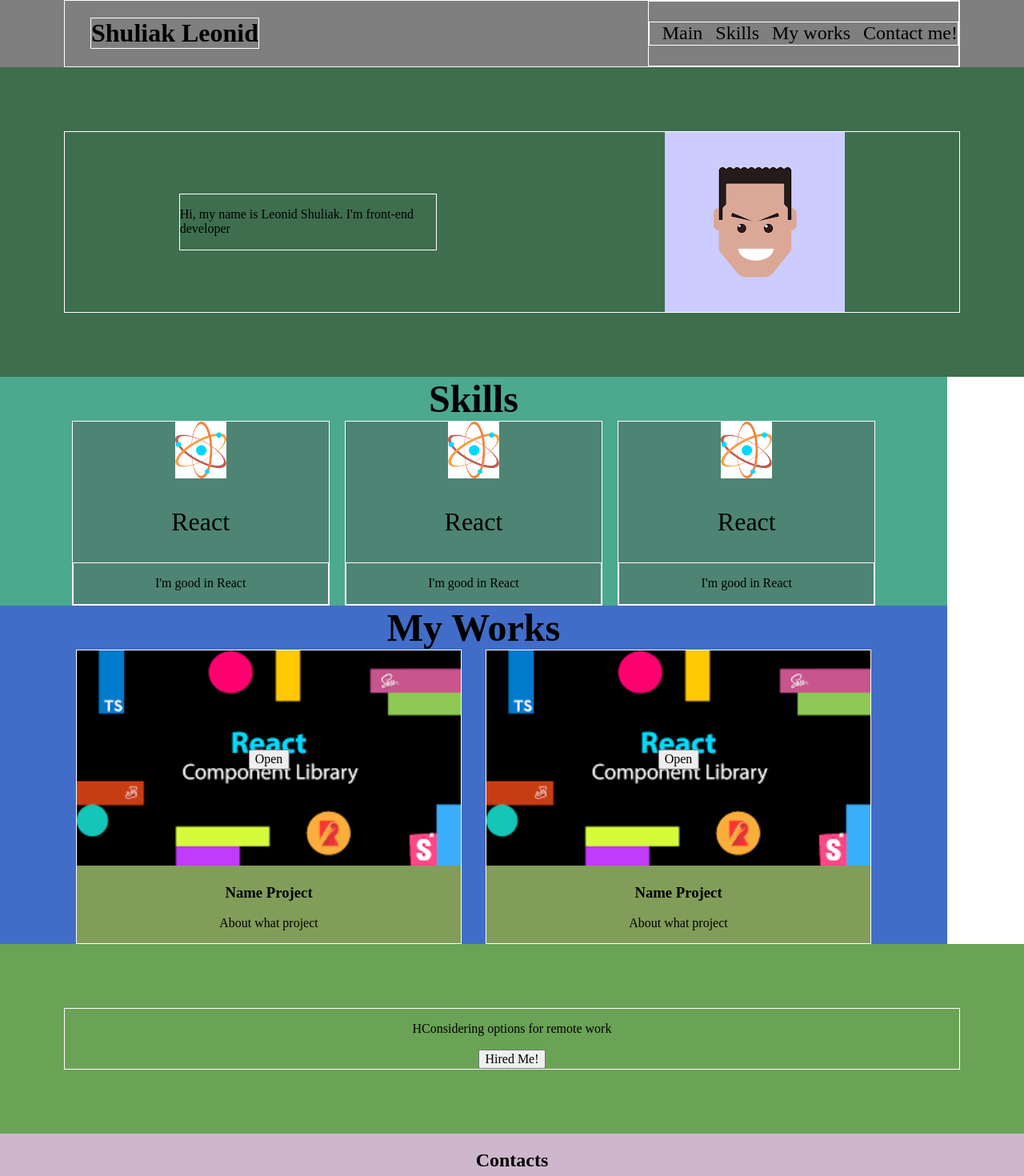
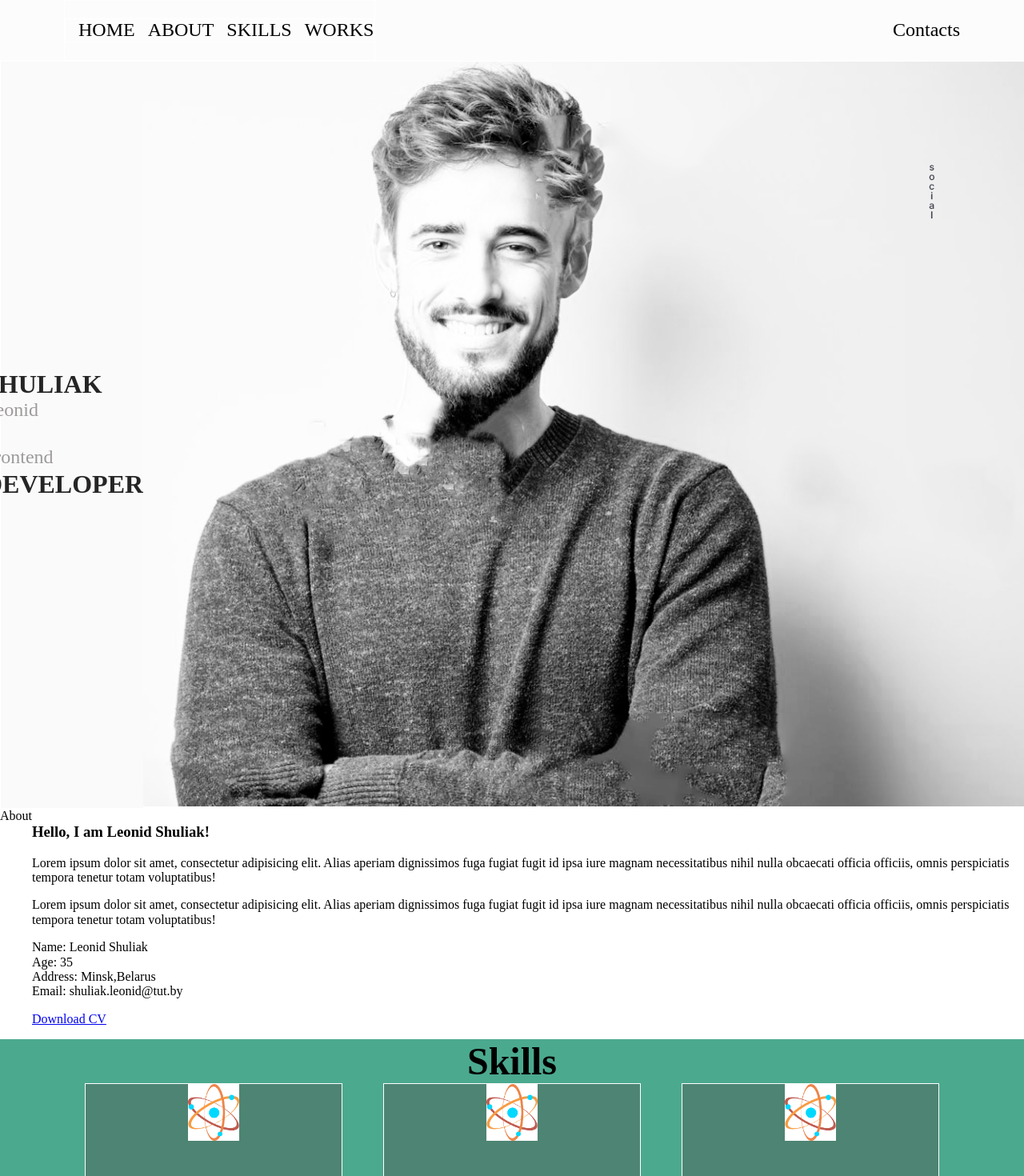
Before and after one commit to shuliakleonid/Portfolio, a React (Create React App) app: page / in a window 1280 px wide. Shown: the top 1470 px of the page at 80% size. Built offline with nearby package versions, Linux system fonts and the light colour scheme.

Commit message:
add about block

```diff
--- /dev/null
+++ b/src/components/Abourt/About.module.css
@@ -0,0 +1,13 @@
+.wrapper {
+
+}
+.blockAboutMe{
+    display: flex;
+}
+.tile{
+  flex-grow: 1;
+}
+.aboutMe{
+    display: flex;
+    flex-direction: column;
+}
--- /dev/null
+++ b/src/components/Abourt/About.tsx
@@ -0,0 +1,31 @@
+import React from 'react';
+import s from './About.module.css';
+
+const About = () => {
+  return (
+      <section className={s.wrapper}>
+        <div className={s.blockAboutMe}>
+         <div className="title">About</div>
+           <div className="text">
+             <h3>Hello, I am Leonid Shuliak!</h3>
+             <p>
+               <span>Lorem ipsum dolor sit amet, consectetur adipisicing elit. Alias aperiam dignissimos fuga fugiat fugit id ipsa iure magnam necessitatibus nihil nulla obcaecati officia officiis, omnis perspiciatis tempora tenetur totam voluptatibus!</span>
+             </p>
+             <p>
+               <span>Lorem ipsum dolor sit amet, consectetur adipisicing elit. Alias aperiam dignissimos fuga fugiat fugit id ipsa iure magnam necessitatibus nihil nulla obcaecati officia officiis, omnis perspiciatis tempora tenetur totam voluptatibus!</span>
+             </p>
+             <p className={s.aboutMe}>
+               <span>Name: Leonid Shuliak</span>
+               <span>Age: 35</span>
+               <span>Address: Minsk,Belarus</span>
+               <span>Email: shuliak.leonid@tut.by</span></p>
+          <p>
+            <a href="#">Download CV</a>
+          </p>
+           </div>
+        </div>
+      </section>
+  );
+};
+
+export default About;
--- a/src/components/App/App.tsx
+++ b/src/components/App/App.tsx
@@ -7,6 +7,7 @@ import Works from "../Works/Works";
 import RemoteWork from "../Remote-work/RemoteWork";
 import Contacts from "../Contacts/Contacts";
 import Footer from "../Footer/Footer";
+import About from '../Abourt/About';
 
 function App() {
   return (
@@ -14,6 +15,7 @@ function App() {
       <Header />
       <main>
         <Main />
+        <About/>
         <Skills />
         <Works />
         <RemoteWork />
--- a/src/components/Header/Header.module.css
+++ b/src/components/Header/Header.module.css
@@ -1,19 +1,17 @@
 .wrapper {
     padding: 0 5rem;
-    /*max-width: 80%;*/
-    background: rgba(0, 0, 0, .5);
+    background: rgba(250, 250, 250, .5);
 
 }
 
 .header {
     display: flex;
     justify-content: space-between;
-    border: 1px solid #fff;
 }
 
 .title {
     margin-left: 2rem;
-    border: 1px solid #fff;
+    font-size: 1.5rem;
 }
 
 .nav, .nav > ul {
@@ -25,10 +23,12 @@
 }
 
 .nav > ul li {
+    margin-left: 1rem;
     font-size: 1.5rem;
-    margin-left: 1rem;
+    text-transform: uppercase;
     list-style-type: none;
 }
+
 @media screen and (max-width: 992px) {
     .nav, .nav > ul {
         display: flex;
--- a/src/components/Header/Header.tsx
+++ b/src/components/Header/Header.tsx
@@ -5,15 +5,15 @@ const Header = () => {
   return (
     <div className={s.wrapper}>
       <header className={s.header}>
-        <h1 className={s.title}>Shuliak Leonid</h1>
         <nav className={s.nav}>
           <ul>
-            <li>Main</li>
+            <li>Home</li>
+            <li>About</li>
             <li>Skills</li>
-            <li>My works</li>
-            <li>Contact me!</li>
+            <li>Works</li>
           </ul>
         </nav>
+        <p className={s.title}>Contacts</p>
       </header>
     </div>
   );
--- a/src/components/Main/Main.module.css
+++ b/src/components/Main/Main.module.css
@@ -1,22 +1,30 @@
 .wrapper {
-    padding: 5rem;
+    /*padding: 0 5rem;*/
     /*max-width: 80%;*/
-    background: rgb(62, 110, 78);
+    /*background: rgb(62, 110, 78);*/
+    background: rgb(250,250,250);
+
 
 }
 
 .blockAboutMe {
     display: flex;
-    justify-content: space-around;
+    justify-content: center;
     align-items: center;
     border: 1px solid #fff;
 }
 
 .textBlock {
+    color: #9e9a9a;
+    font-size: 1.5rem;
     max-width: 20rem;
-    border: 1px solid #fff;
 }
-
+.text {
+    color: #262525;
+    font-weight: 700;
+    font-size: 2rem;
+    text-transform: uppercase;
+}
 @media screen and (max-width: 600px) {
     .photo {
         width: 10rem;
--- a/src/components/Main/Main.tsx
+++ b/src/components/Main/Main.tsx
@@ -1,17 +1,20 @@
-import React from "react";
-import s from "./Main.module.css";
-import avatar from "../../assets/img/avatar.png";
+import React from 'react';
+import s from './Main.module.css';
+import avatar from '../../assets/img/photo.png';
 
 const Main = () => {
   return (
       <section className={s.wrapper}>
         <div className={s.blockAboutMe}>
           <div className={s.textBlock}>
-          <p className={s.text}>
-            Hi, my name is Leonid Shuliak. I'm front-end developer
+            <p>
+              <span className={s.text}>Shuliak</span> Leonid
+            </p>
+            <p>Frontend
+              <span className={s.text} > Developer</span>
             </p>
           </div>
-        <img className={s.photo} src={avatar} />
+          <img className={s.photo} src={avatar}/>
         </div>
       </section>
   );
--- a/src/components/Skills/Skills.module.css
+++ b/src/components/Skills/Skills.module.css
@@ -1,6 +1,6 @@
 .cardSkillElement {
     padding: 0 5rem;
-    max-width: 80%;
+    /*max-width: 80%;*/
     text-align: center;
     background: rgb(75, 169, 142);
 }
--- a/src/components/Works/Works.module.css
+++ b/src/components/Works/Works.module.css
@@ -1,6 +1,6 @@
 .wrapper {
     padding: 0 5rem;
-    max-width: 80%;
+    /*max-width: 80%;*/
     text-align: center;
     background: rgb(65, 109, 200);
 }
```
Also changed, not shown: src/assets/img/photo.png (added). Lines whose indentation alone changed are shown as unchanged.
